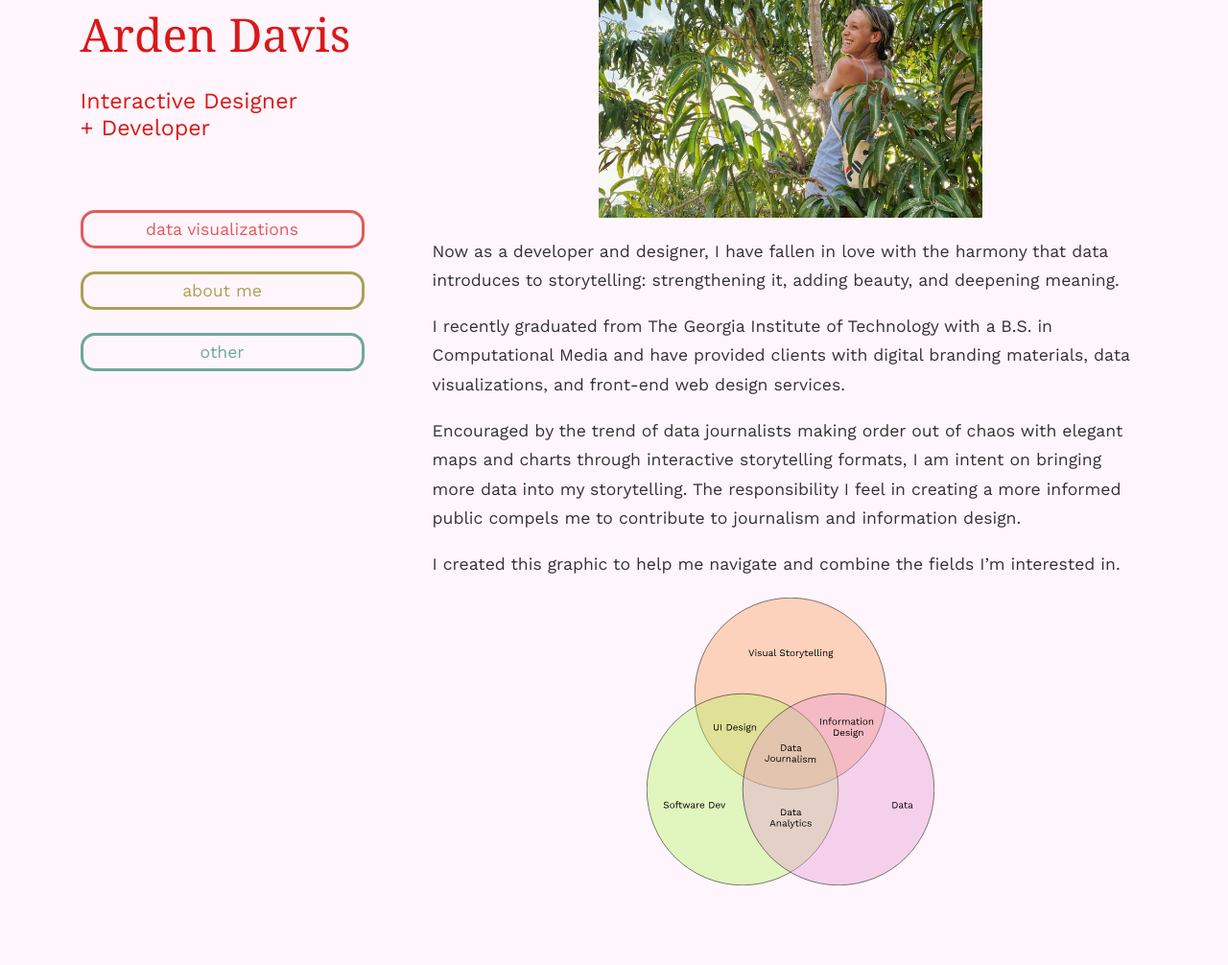
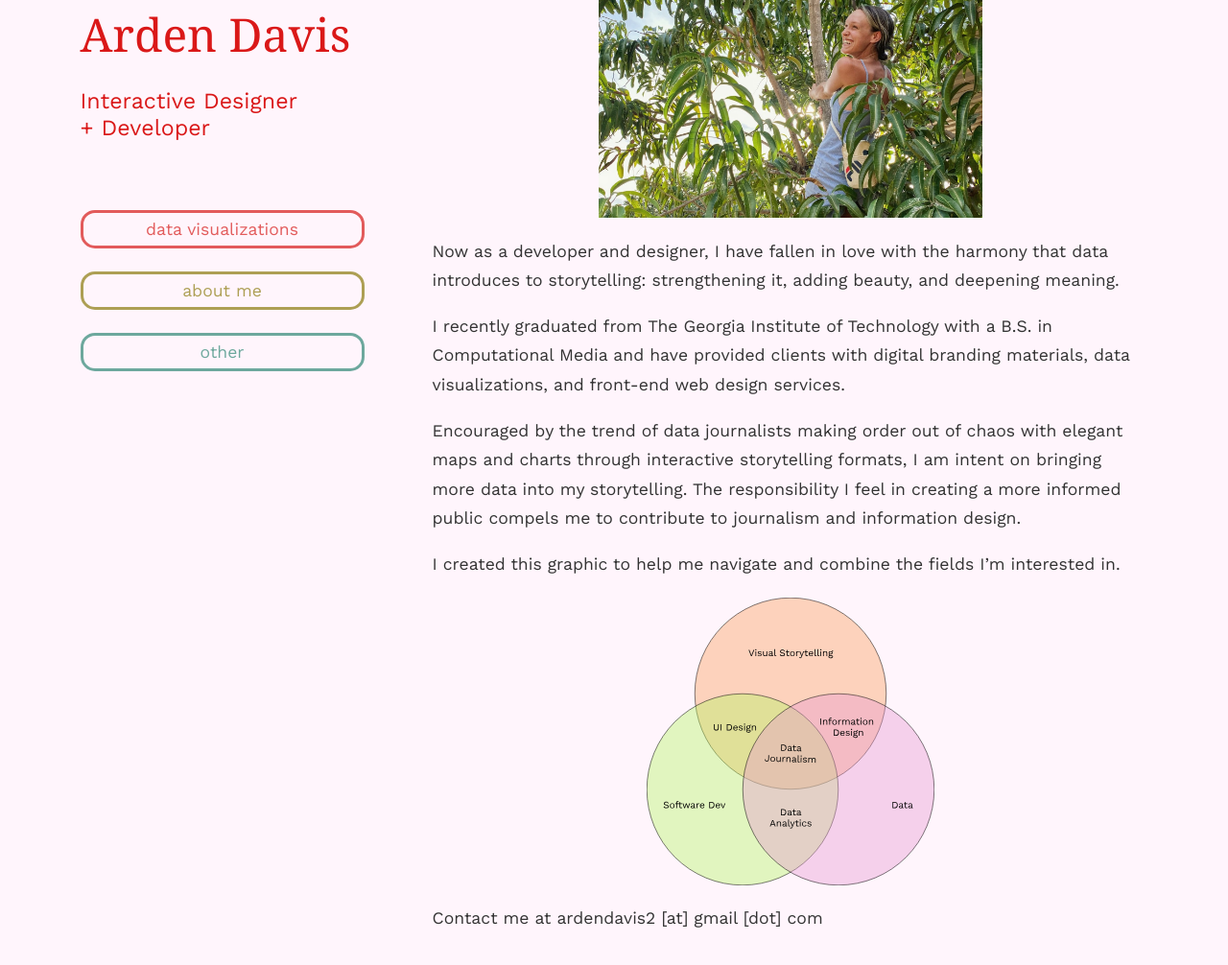
Before and after one commit to ardenwd/portfolio-site, a plain HTML site: page about.html in a window 1280 px wide. Shown: the part 205-1211 px from the top of the page at 96% size. Drawn offline with nearby package versions, Linux system fonts and the light colour scheme; a web font is replaced by a local one.

Commit message:
email.. oops!

```diff
--- a/about.html
+++ b/about.html
@@ -80,6 +80,8 @@
           interested in.
         </p>
         <img style="max-width: 300px" src="./assets/venn2.svg" class="center" />
+
+        <p>Contact me at ardendavis2 [at] gmail [dot] com</p>
       </div>
     </div>
   </body>
```
